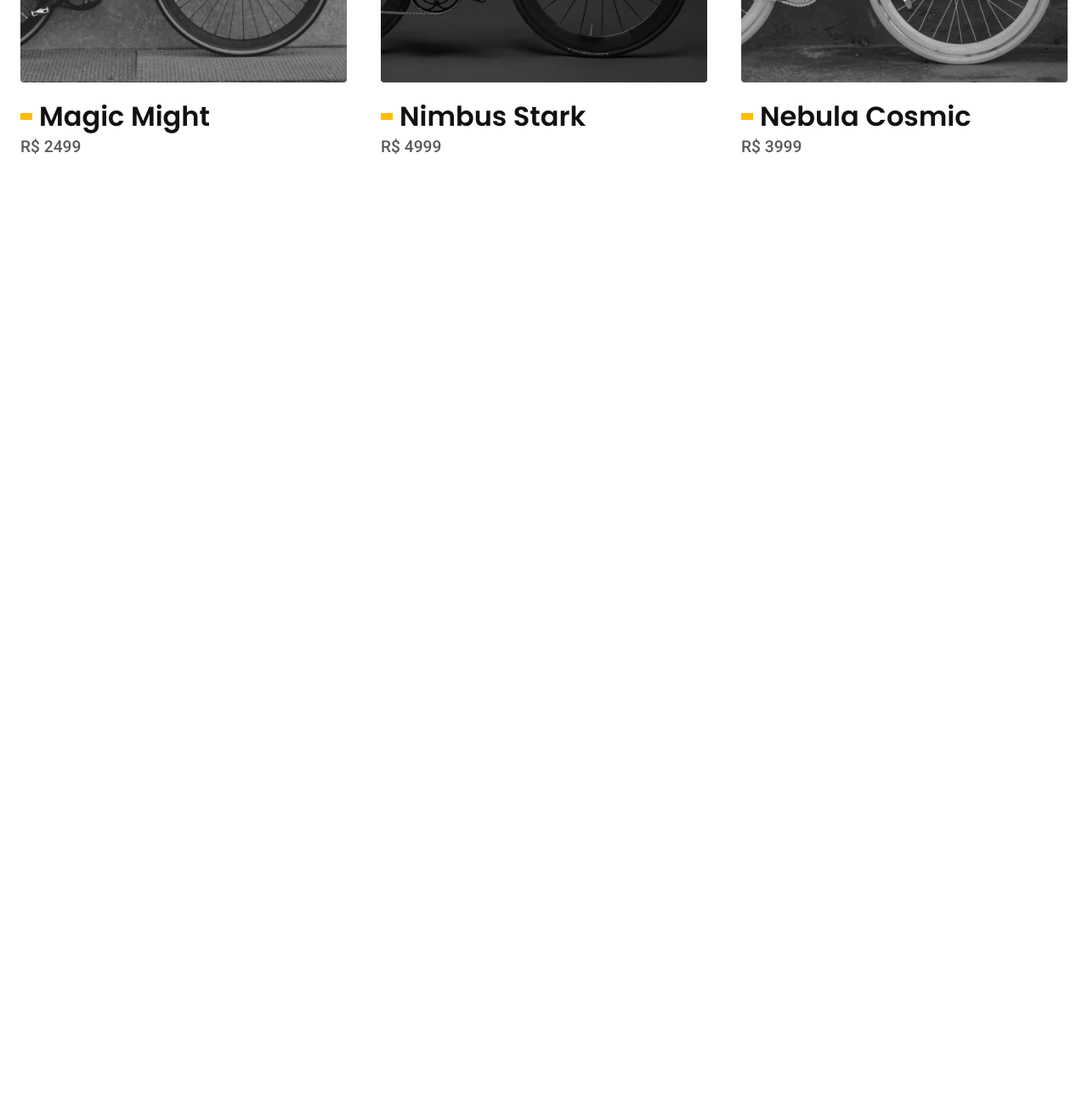
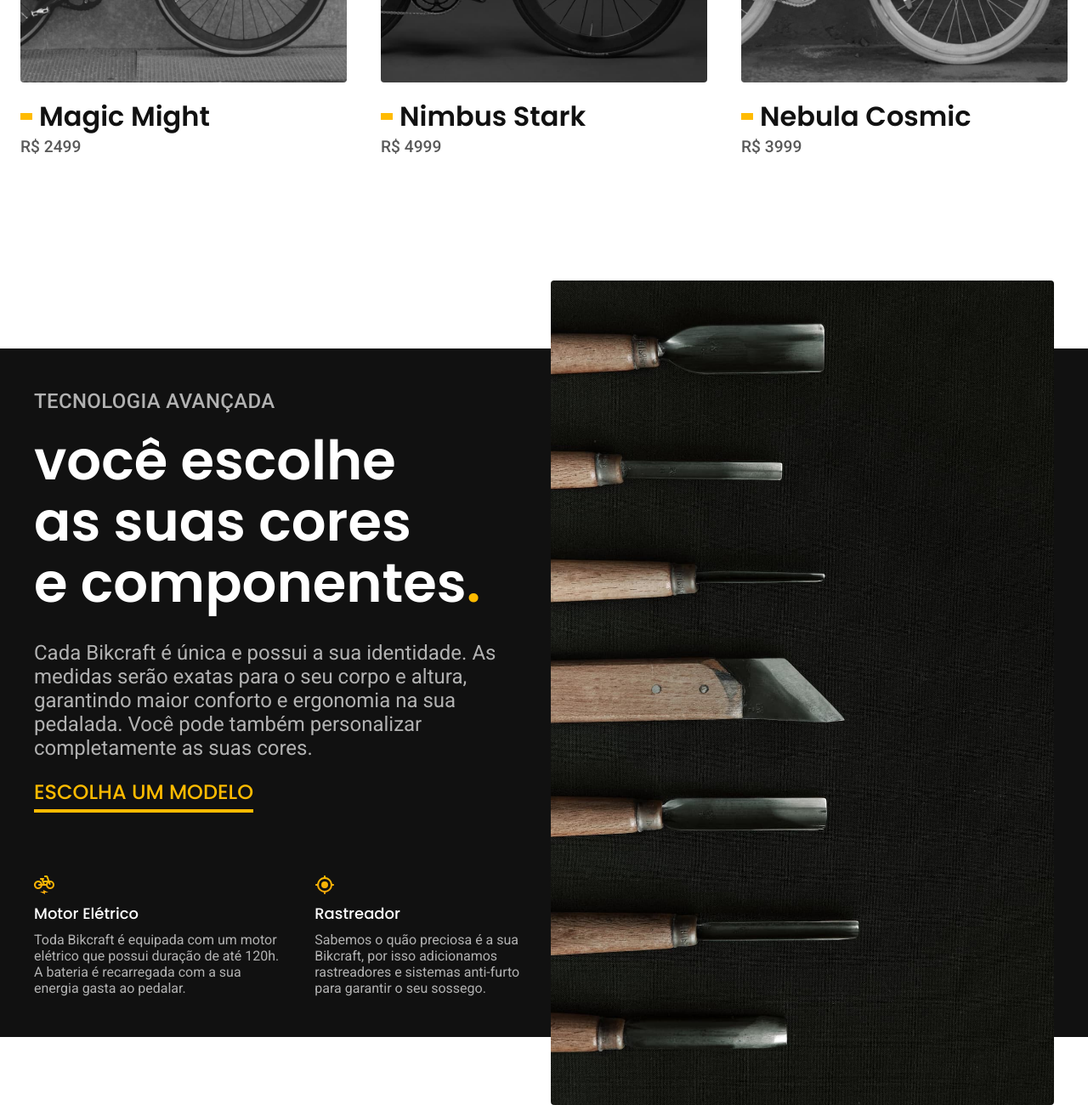
Before and after one commit to luanfreiire/bikcraft, a plain HTML site: page index.html in a window 1280 px wide. Shown: the part 1326-2626 px from the top of the page at 85% size. Before the commit the page ends 1536 px from the top, so only its background shows below. Drawn offline with Linux system fonts and the light colour scheme.

Commit message:
adicionando tecnologia

```diff
--- a/css/global.css
+++ b/css/global.css
@@ -12,6 +12,7 @@
     --cor-0: #000;
     --cor-1: #111;
     --cor-2: #595959;
+    --cor-3: #b2b2b2;
     --cor-p1: #ffbb00;
     --cor-p2: #320;
     --font-main: "Poppins", sans-serif;
--- /dev/null
+++ b/css/main/tecnologia.css
@@ -0,0 +1,97 @@
+/* tecnologia */
+
+.tecnologia-bg {
+    margin-top: 7.5rem;
+    background-color: var(--cor-1);
+    box-shadow: inset 0px 80px #fff, inset 0px -80px #fff;
+}
+
+.tecnologia-container {
+    display: grid;
+    grid-template-columns: 1fr 1fr;
+    gap: 1rem;
+    max-width: 1200px;
+    margin: 0 auto;
+}
+
+.tecnologia-container article {
+    padding: 8rem 0;
+}
+
+.tecnologia-artigo h3 {
+    font-family: var(--font-secondary);
+    font-size: 1.5rem;
+    font-weight: 500;
+    letter-spacing: 0.36px;
+    text-transform: uppercase;
+    color: var(--cor-3);
+    margin-bottom: 1.25rem;
+}
+
+.tecnologia-artigo h2 {
+    color: #fff;
+    font-size: 4rem;
+    font-family: var(--font-main);
+    font-weight: 600;
+    text-wrap: balance;
+    line-height: 4.5rem;
+    margin-bottom: 2rem;
+}
+
+.tecnologia-artigo span {
+    color: var(--cor-p1);
+}
+
+.tecnologia-artigo p {
+    color: var(--cor-3);
+    font-family: var(--font-secondary);
+    font-size: 1.5rem;
+    margin-bottom: 1.25rem;
+}
+
+.tecnologia-artigo a {
+    color: var(--cor-p1);
+    display: inline-block;
+    font-family: var(--font-main);
+    font-size: 1.5rem;
+    font-weight: 500;
+    text-transform: uppercase;
+    text-decoration: underline;
+    text-underline-offset: 12px;
+    text-decoration-thickness: 4px;
+    margin-bottom: 5rem;
+}
+
+.tecnologia-artigo a:hover {
+    color: #fff;
+}
+
+.eletrico-rastreador {
+    display: flex;
+    gap: 2.5rem;
+}
+
+.eletrico-item img {
+    width: 24px;
+    margin-bottom: 0.5rem;
+}
+
+.eletrico-item h3 {
+    color: #fff;
+    font-family: var(--font-main);
+    font-weight: 500;
+    font-size: 1.125rem;
+    margin-bottom: 0.5rem;
+    width: max-content;
+}
+
+.eletrico-item p {
+    font-family: var(--font-secondary);
+    color: var(--cor-3);
+}
+
+.tecnologia-img img {
+    height: 100%;
+    object-fit: cover;
+    object-position: left;
+}
--- a/css/media-queries.css
+++ b/css/media-queries.css
@@ -97,3 +97,61 @@
         font-size: 1.5rem;
     }
 }
+
+/* main-tecnologia */
+@media (width <=1250px) {
+    .tecnologia-container {
+        padding: 0 1.5rem;
+    }
+}
+
+@media (width <=960px) {
+    .tecnologia-artigo h3 {
+        font-size: 1rem;
+    }
+
+    .tecnologia-artigo h2 {
+        font-size: 3rem;
+        line-height: 3.5rem;
+    }
+
+    .tecnologia-artigo p {
+        font-size: 1.2rem;
+        text-wrap: balance;
+    }
+
+    .tecnologia-artigo a {
+        font-size: 1rem;
+        margin-bottom: 3rem;
+    }
+}
+
+@media (width <=825px) {
+    .tecnologia-bg {
+        margin-top: 2rem;
+        box-shadow: initial;
+    }
+
+    .tecnologia-container article {
+        padding: 2rem 0;
+    }
+
+    .tecnologia-container {
+        grid-template-columns: 1fr;
+    }
+
+    .tecnologia-img img {
+        display: none;
+    }
+}
+
+@media (width <=400px) {
+    .tecnologia-artigo h2 {
+        font-size: 2rem;
+        line-height: 2.5rem;
+    }
+
+    .eletrico-rastreador {
+        flex-wrap: wrap;
+    }
+}
--- a/css/style.css
+++ b/css/style.css
@@ -3,6 +3,7 @@
 @import url(./header/header.css);
 @import url(./main/introducao.css);
 @import url(./main/escolha-bicicleta.css);
+@import url(./main/tecnologia.css);
 @import url(./media-queries.css);
 
 /* fontes */
--- a/index.html
+++ b/index.html
@@ -31,6 +31,7 @@
 
     <!-- main -->
     <main>
+        <!-- introdução -->
         <section class="introducao-bg">
             <div class="introducao-container">
                 <article class="introducao-conteudo">
@@ -47,6 +48,7 @@
             </div>
         </section>
 
+        <!-- escolha-bicicleta -->
         <section class="escolha-bicicleta">
             <h2>Escolha a sua<span>.</span></h2>
             <div class="escolha-container">
@@ -81,6 +83,47 @@
                 </ul>
             </div>
         </section>
+
+        <!-- tecnologia -->
+        <section class="tecnologia-bg">
+            <div class="tecnologia-container">
+                <article>
+                    <div class="tecnologia-artigo">
+                        <h3>Tecnologia Avançada</h3>
+                        <h2>você escolhe as suas cores e componentes<span>.</span></h2>
+                        <p>
+                            Cada Bikcraft é única e possui a sua identidade. As medidas serão exatas para o seu corpo e
+                            altura, garantindo maior conforto e ergonomia na sua pedalada. Você pode também personalizar
+                            completamente as suas cores.
+                        </p>
+                        <a href="#">Escolha um modelo</a>
+                    </div>
+
+                    <div class="eletrico-rastreador">
+                        <div class="eletrico-item">
+                            <img src="./img/icones/eletrica.svg" alt="">
+                            <h3>Motor Elétrico</h3>
+                            <p>
+                                Toda Bikcraft é equipada com um motor elétrico que possui duração de até 120h. A bateria
+                                é recarregada com a sua energia gasta ao pedalar.
+                            </p>
+                        </div>
+                        <div class="eletrico-item">
+                            <img src="./img/icones/rastreador.svg" alt="">
+                            <h3>Rastreador</h3>
+                            <p>
+                                Sabemos o quão preciosa é a sua Bikcraft, por isso adicionamos rastreadores e sistemas
+                                anti-furto para garantir o seu sossego.
+                            </p>
+                        </div>
+                    </div>
+                </article>
+
+                <picture class="tecnologia-img">
+                    <img src="./img/fotos/tecnologia.jpg" alt="Tecnologia avançada">
+                </picture>
+            </div>
+        </section>
     </main>
 
 </body>
```
